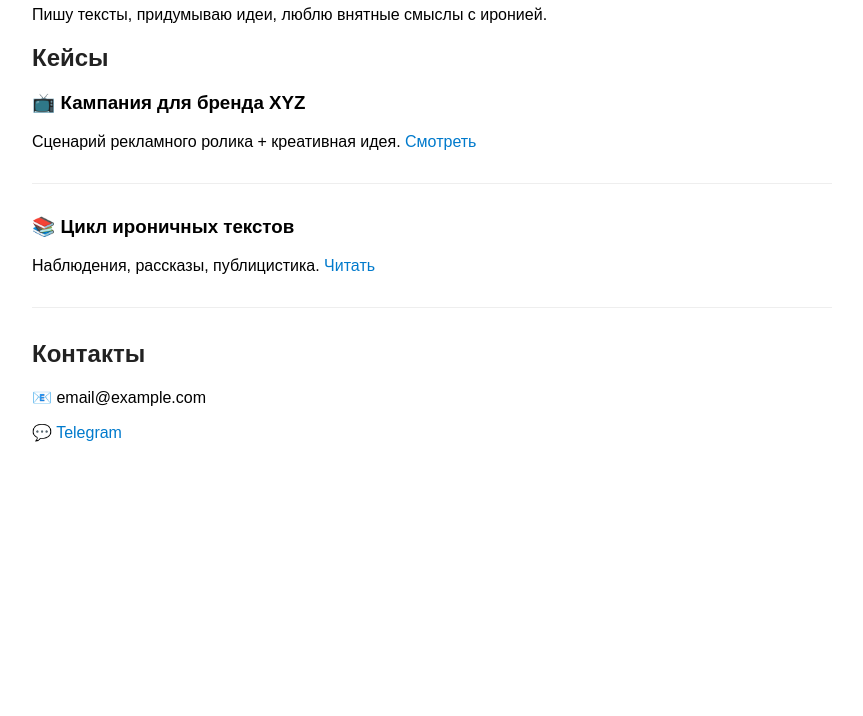
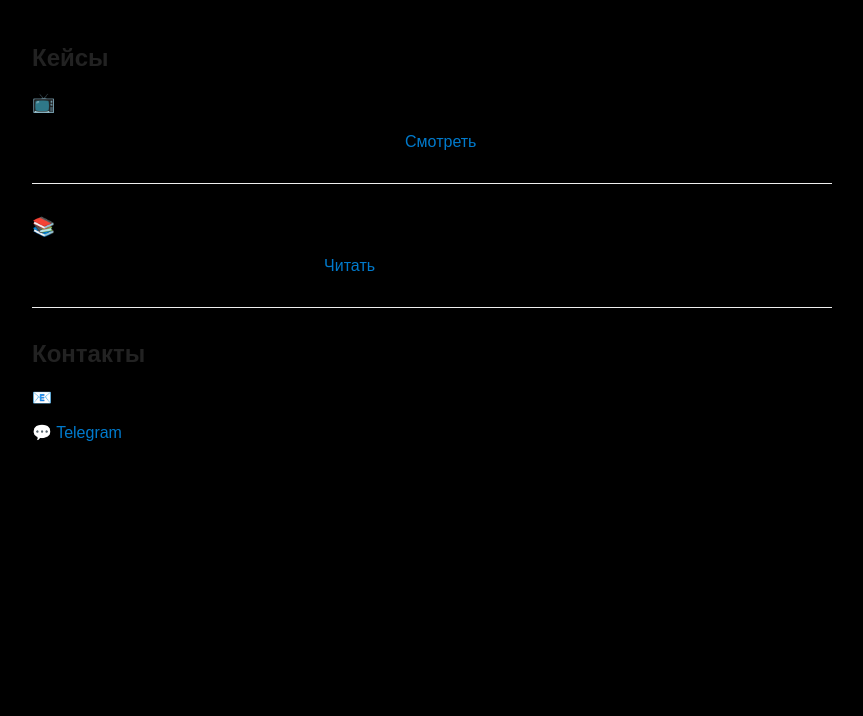
Before and after one commit to ooopsboy/ooopsboy.github.io, a plain HTML site: page index.html in a window 1280 px wide. Shown: the part 84-800 px from the top of the page, without its empty margins (208-1071 px from the left). Drawn offline with Linux system fonts and the light colour scheme.

Commit message:
Update index.html

```diff
--- a/index.html
+++ b/index.html
@@ -4,7 +4,7 @@
   <meta charset="UTF-8">
   <title>Портфолио — [Твоё имя]</title>
   <style>
-    body { background-color: FFEBD3; font-family: sans-serif; max-width: 800px; margin: 2em auto; padding: 0 1em; }
+    body { background-color: black; font-family: sans-serif; max-width: 800px; margin: 2em auto; padding: 0 1em; }
     h1, h2 { color: #222; }
     .project { margin-bottom: 2em; border-bottom: 1px solid #eee; padding-bottom: 1em; }
     a { color: #007acc; text-decoration: none; }
```
